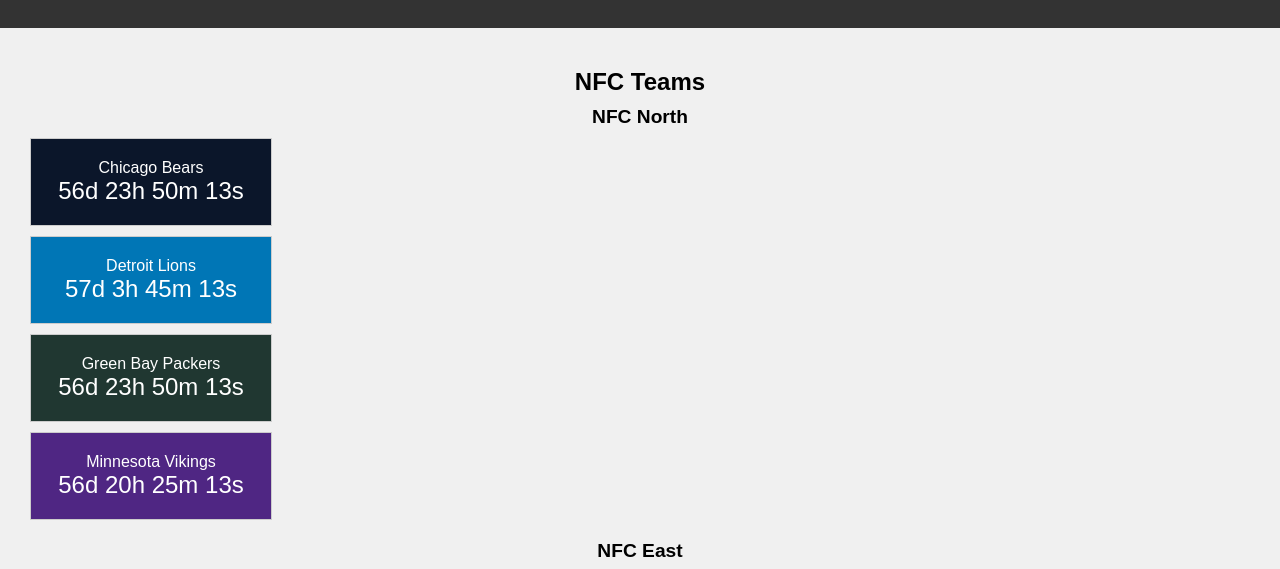
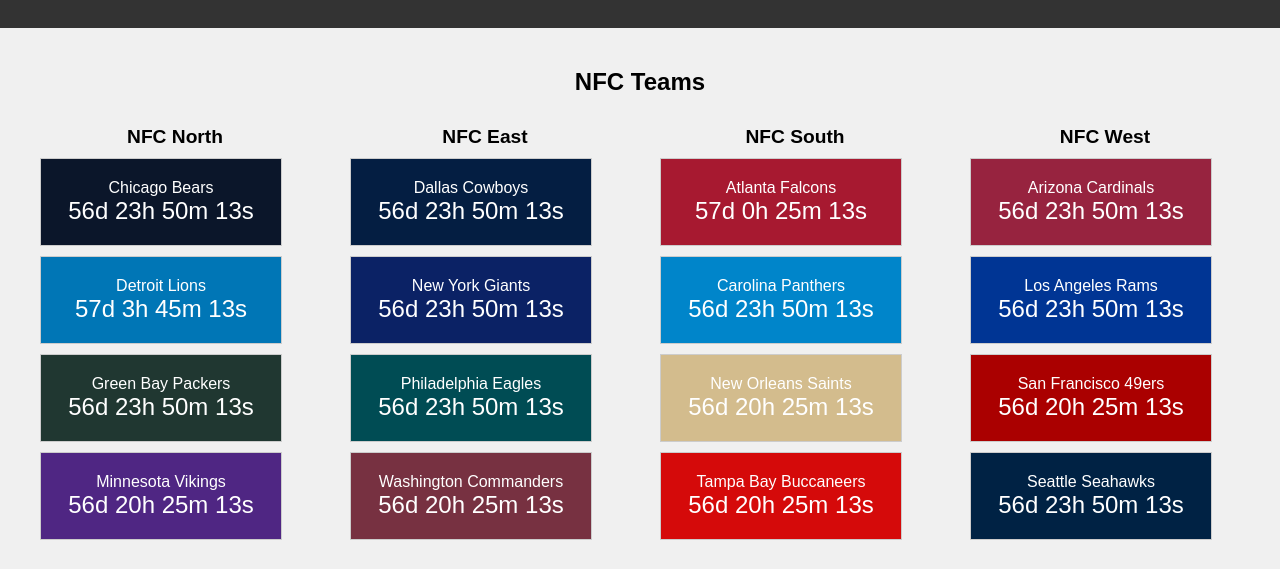
Before and after one commit to thistimearound/football-countdown, a plain HTML site: page index.html in a window 1280 px wide. Shown: the part 212-781 px from the top of the page. Drawn offline with Linux system fonts and the light colour scheme.

Commit message:
v0.5.6 aligned division containers under conferences

```diff
--- a/index.html
+++ b/index.html
@@ -1,7 +1,8 @@
 <!DOCTYPE html>
 <html lang="en">
 <head>
-    <meta charset="UTF-8" name="viewport" content="width=device-width, initial-scale=1.0">
+    <meta charset="UTF-8">
+    <meta name="viewport" content="width=device-width, initial-scale=1.0">
     <title>NFL Schedule Countdown</title>
     <link rel="stylesheet" href="nfl-styles.css">
 </head>
@@ -14,6 +15,7 @@
     <main>
         <div id="nfc-teams-list" class="conference">
             <h2>NFC Teams</h2>
+            <div class="division-container">
                 <div id="nfc-north" class="division">
                     <h3>NFC North</h3>
                     <!-- NFC North teams will be listed here -->
@@ -31,8 +33,10 @@
                     <!-- NFC West teams will be listed here -->
                 </div>
             </div>
+        </div>
         <div id="afc-teams-list" class="conference">
             <h2>AFC Teams</h2>
+            <div class="division-container">
                 <div id="afc-north" class="division">
                     <h3>AFC North</h3>
                     <!-- AFC North teams will be listed here -->
@@ -50,8 +54,9 @@
                     <!-- AFC West teams will be listed here -->
                 </div>
             </div>
+        </div>
+    </main>
     <script src="nfl-schedules.js"></script>
     <script src="nfl-scripts.js"></script>
-    </main>
 </body>
 </html>
--- a/nfl-styles.css
+++ b/nfl-styles.css
@@ -1,4 +1,3 @@
-/* General styles */
 body {
     font-family: Arial, sans-serif;
     background-color: #f0f0f0;
@@ -56,10 +55,22 @@ h3 {
 
 .conference {
     margin-bottom: 40px;
+    display: flex;
+    flex-direction: column;
+    align-items: center;
+}
+
+.division-container {
+    display: flex;
+    flex-wrap: wrap;
+    justify-content: center;
+    width: 100%;
 }
 
 .division {
-    margin-bottom: 20px;
+    flex: 1;
+    margin: 10px;
+    min-width: 200px;
 }
 
 #teams-container {
```
Lines whose indentation alone changed are shown as unchanged.
